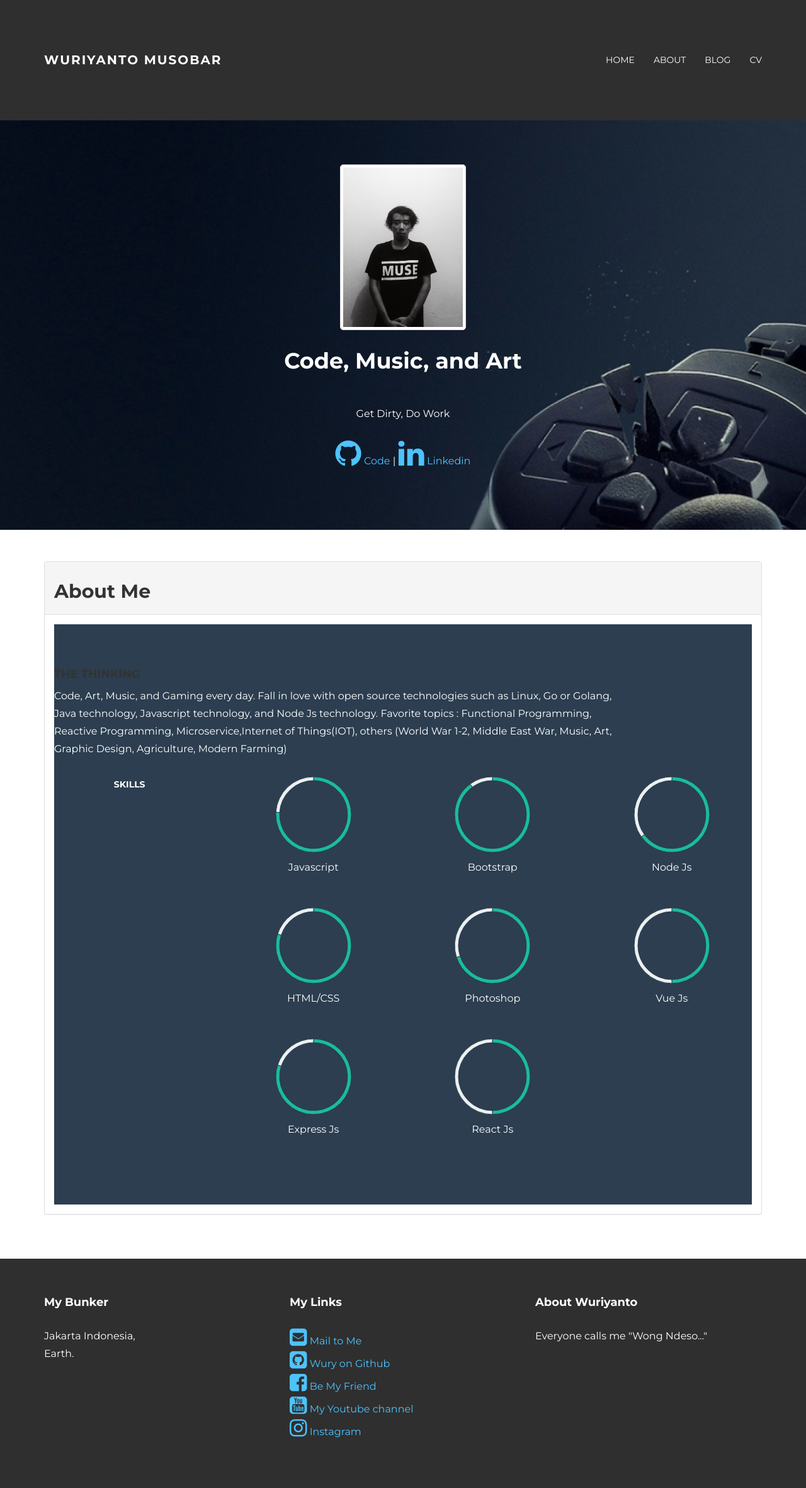
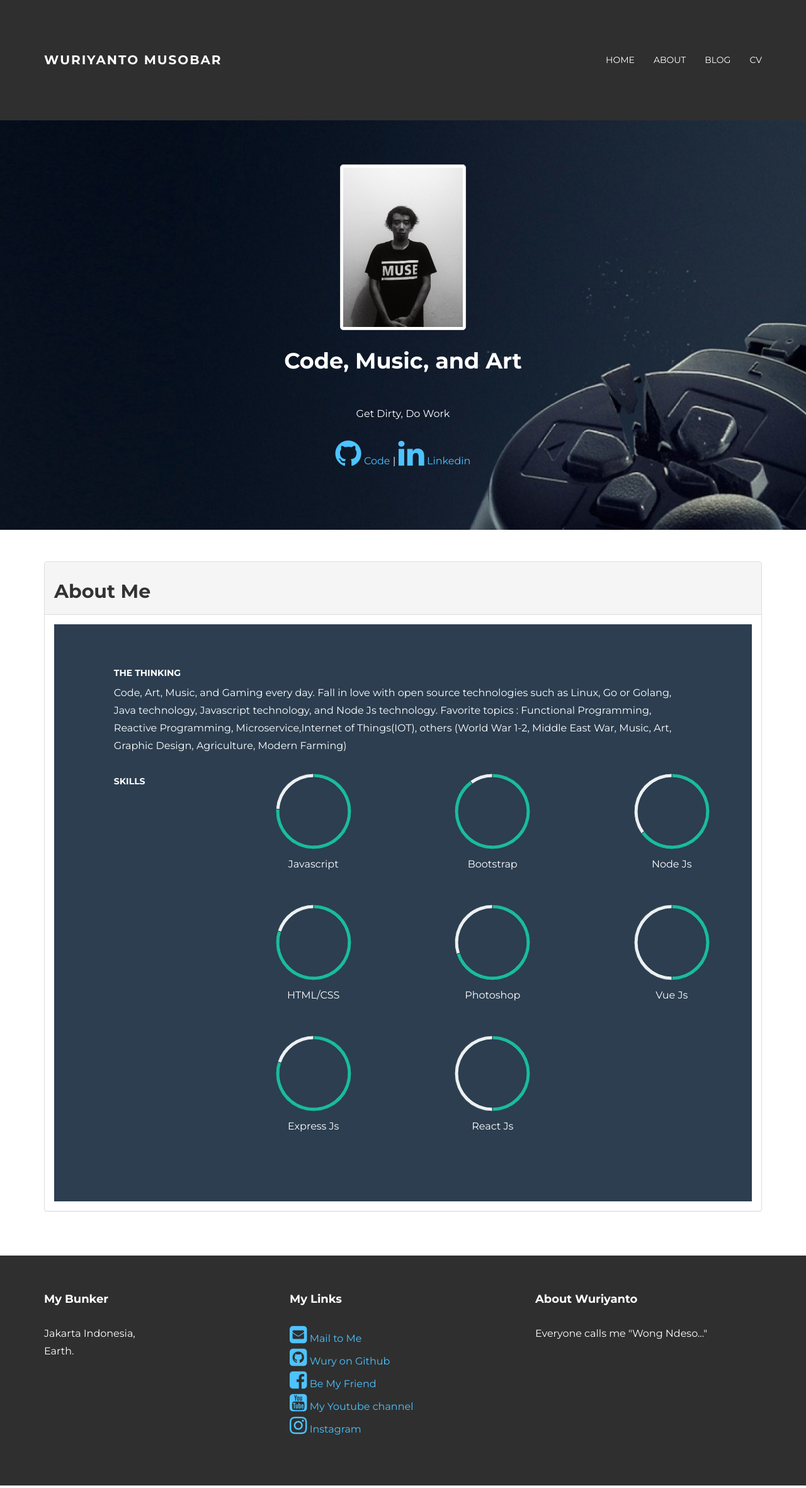
Before and after one commit to wuriyanto48/wuriyanto48.github.io, a Jekyll site: the page built from about/index.html, in a window 1280 px wide. Shown: the whole page at 63% size. Built offline with Jekyll 4.4.1, drawn with Linux system fonts in a browser that asks for light colours; nearby versions of some CDN libraries.

Commit message:
skills#4

```diff
--- a/about/index.html
+++ b/about/index.html
@@ -5,8 +5,8 @@
 ---
 <div id="skillswrap">
 	<div class="row">
-		<div class="col-lg-10">
-			<h4>THE THINKING</h4>
+		<div class="col-lg-10 col-lg-offset-1">
+			<h5>THE THINKING</h5>
 			<p>
 	      Code, Art, Music, and Gaming every day. Fall in love with open source technologies such as Linux, Go or Golang, Java technology, Javascript technology, and Node Js technology. Favorite topics : Functional Programming, Reactive Programming, Microservice,Internet of Things(IOT), others (World War 1-2, Middle East War, Music, Art, Graphic Design, Agriculture, Modern Farming)
 	    </p>
```
